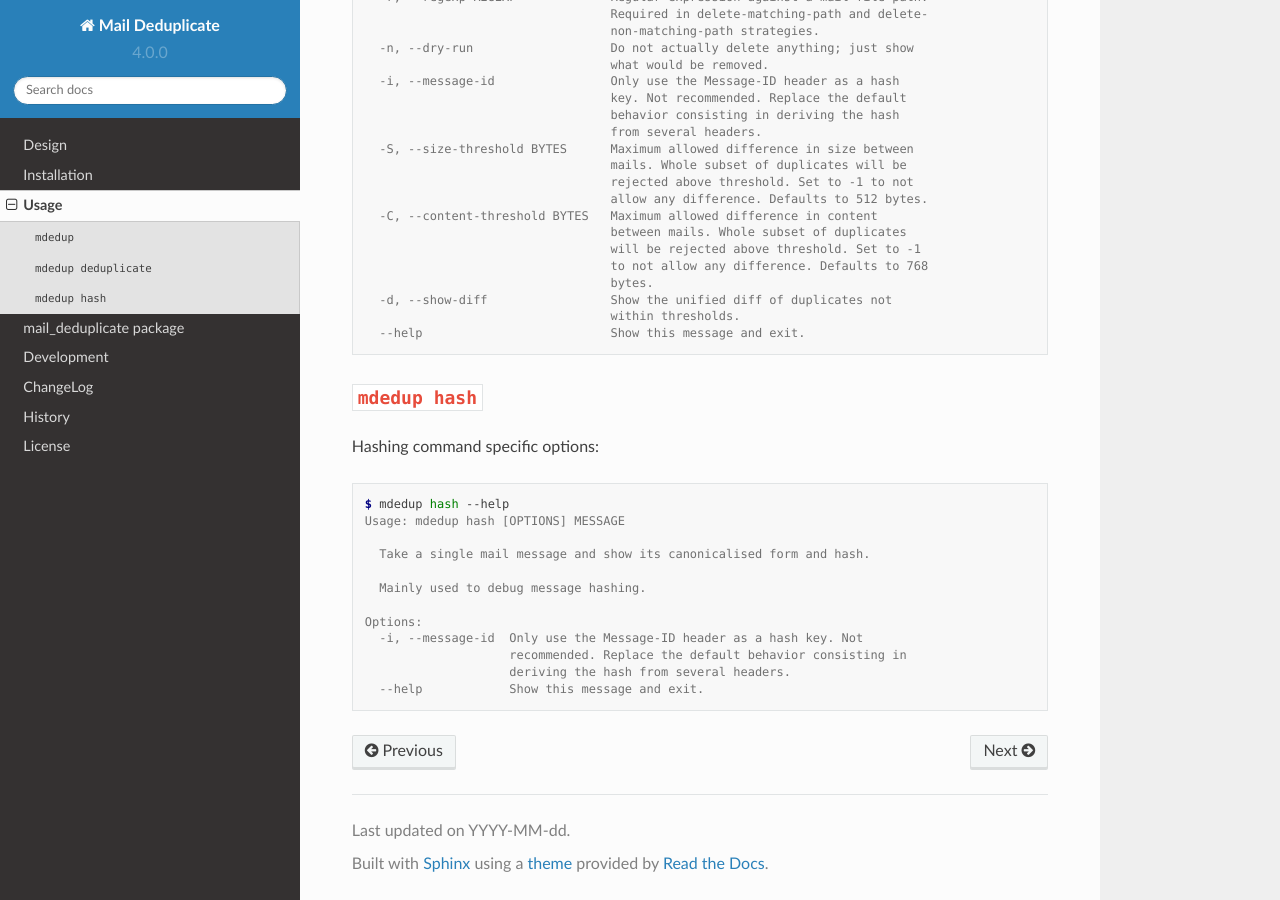
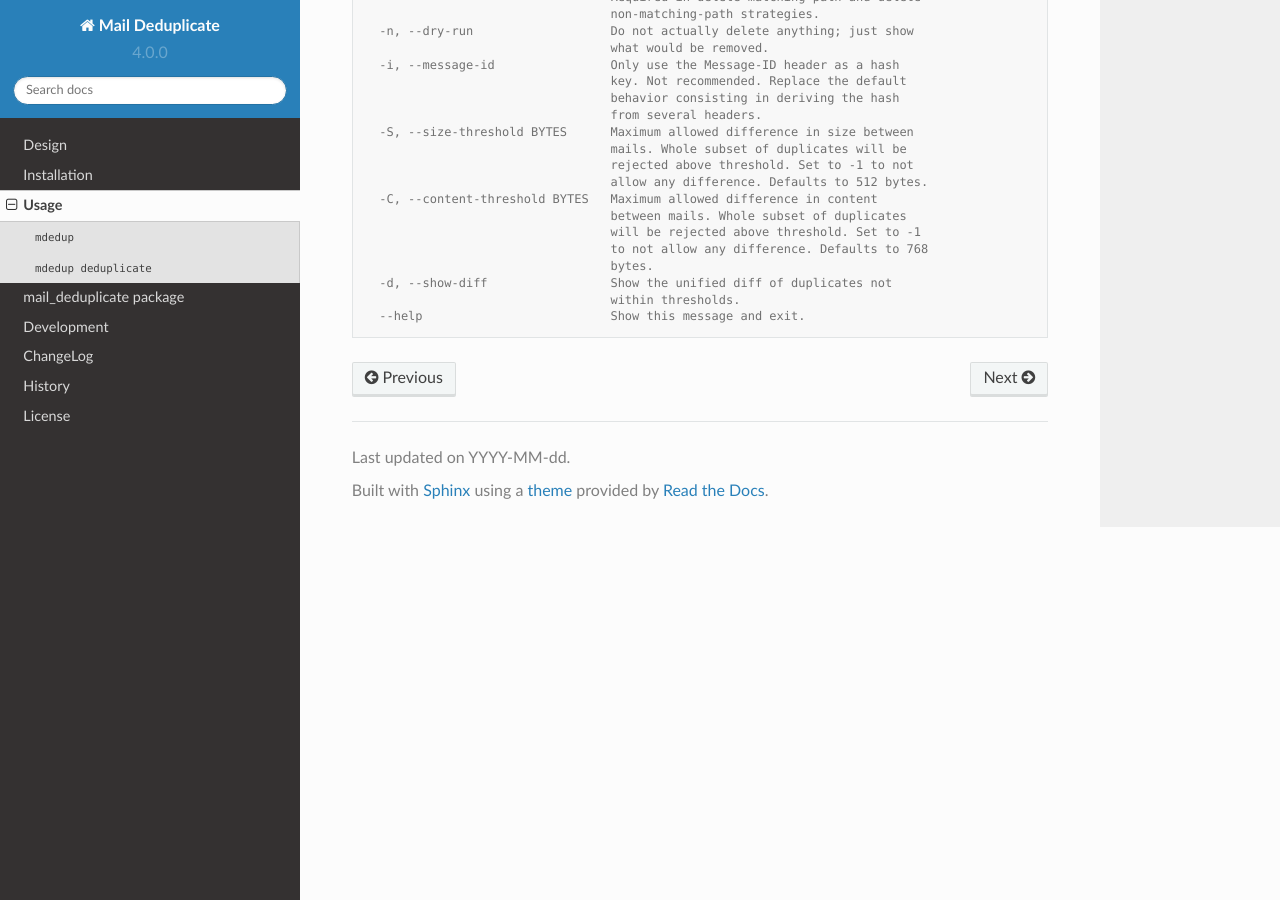
Before and after one commit to kdeldycke/mail-deduplicate, a Sphinx documentation site: the page built from docs/usage.rst, in a window 1280 px wide and 900 px high, scrolled down 1231 px. Built offline with Sphinx 7.4.7 and the Read the Docs theme 2.0.0, drawn with Linux system fonts in a browser that asks for light colours; pages that are not in the unit, such as notebooks, are missing from menus; some of the changed text lies outside the part shown.

Commit message:
Removes the hash subcommand. Replaced it with a --hash-only parameter to the main dedupe command.

```diff
--- a/changelog.rst
+++ b/changelog.rst
@@ -7,6 +7,8 @@
 
 .. note:: This version is not yet released and is under active development.
 
+* Removes the ``hash`` subcommand. Replaced it with a ``--hash-only`` parameter
+  to the main dedupe command.
 * Drop support for Python 2.
 * Bump minimal Python requirement to 3.7.
 * Repackage project around Poetry and ``pyproject.toml``. Get rid of
--- a/docs/usage.rst
+++ b/docs/usage.rst
@@ -20,7 +20,6 @@
 
     Commands:
       deduplicate  Deduplicate maildirs content.
-      hash         Hash a single mail.
 
 
 ``mdedup deduplicate``
@@ -85,24 +84,3 @@
       -d, --show-diff                 Show the unified diff of duplicates not
                                       within thresholds.
       --help                          Show this message and exit.
-
-
-``mdedup hash``
----------------
-
-Hashing command specific options:
-
-.. code-block:: shell-session
-
-    $ mdedup hash --help
-    Usage: mdedup hash [OPTIONS] MESSAGE
-
-      Take a single mail message and show its canonicalised form and hash.
-
-      Mainly used to debug message hashing.
-
-    Options:
-      -i, --message-id  Only use the Message-ID header as a hash key. Not
-                        recommended. Replace the default behavior consisting in
-                        deriving the hash from several headers.
-      --help            Show this message and exit.
```
Also changed, not shown: 2 other files.
